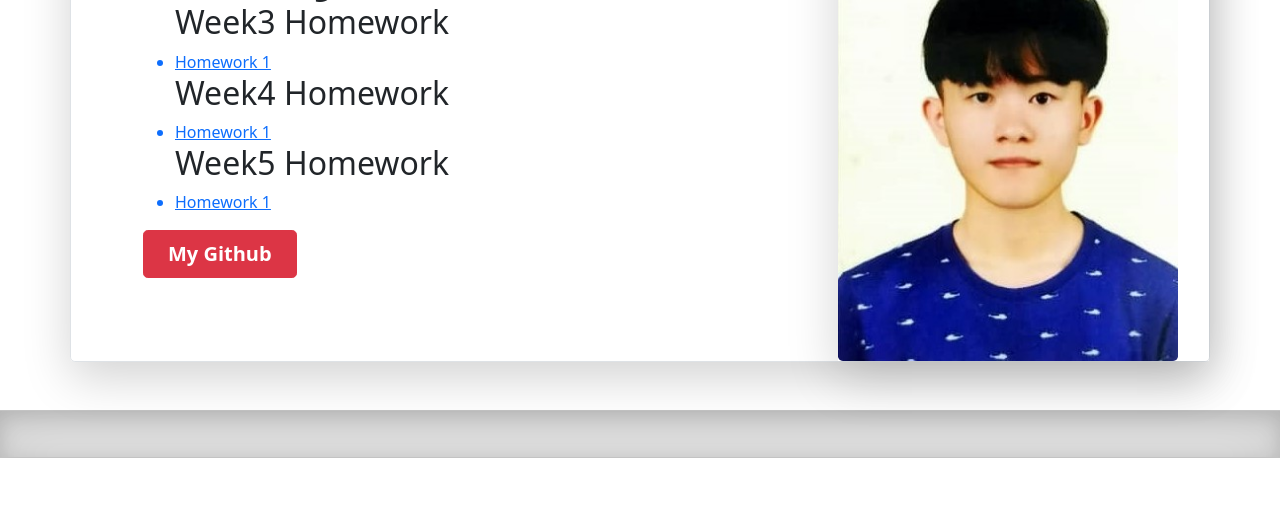
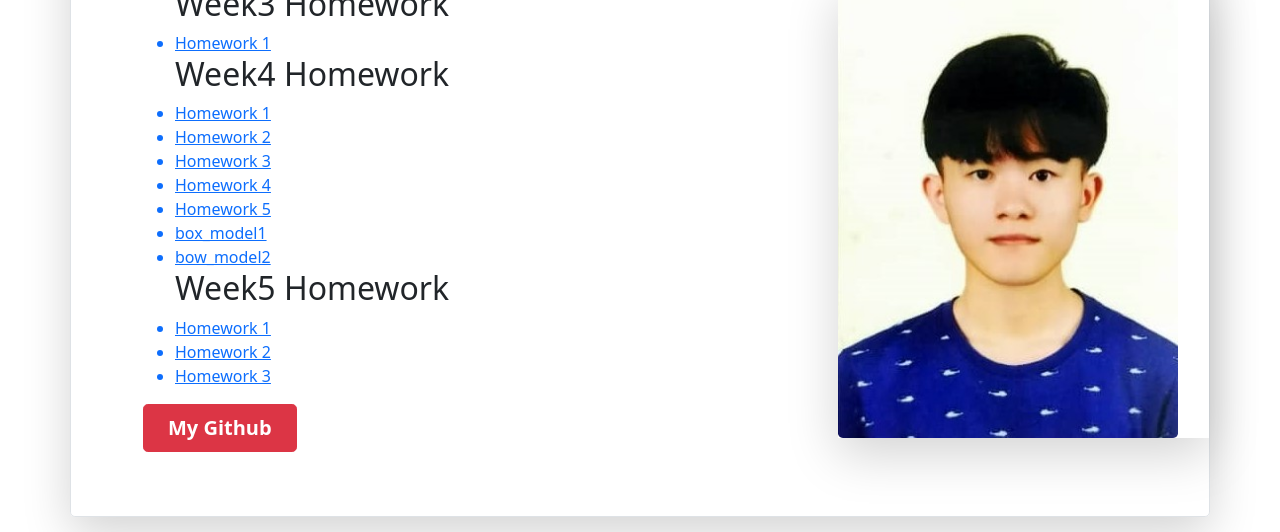
Before and after one commit to YewQianSheng/YewQianSheng.github.io, a plain HTML site: page week5/homework4.html in a window 1280 px wide. Shown: the part 780-1312 px from the top of the page. Drawn offline with Linux system fonts and the light colour scheme.

Commit message:
add link

```diff
--- a/week5/homework4.html
+++ b/week5/homework4.html
@@ -75,12 +75,37 @@
                             <li>Homework 1</li>
                         </a>
                         <h2>Week4 Homework</h2>
-                        <a href="https://www.instagram.com/patrick.0523/" target="_new">
+                        <a href="https://yewqiansheng.github.io/week4/homework1.html" target="_new2">
                             <li>Homework 1</li>
                         </a>
+                        <a href="https://yewqiansheng.github.io/week4/homework2.html" target="_new3">
+                            <li>Homework 2</li>
+                        </a>
+                        <a href="https://yewqiansheng.github.io/week4/homework3.html" target="_new4">
+                            <li>Homework 3</li>
+                        </a>
+                        <a href="https://yewqiansheng.github.io/week4/homework4.html" target="_new5">
+                            <li>Homework 4</li>
+                        </a>
+                        <a href="https://yewqiansheng.github.io/week4/homework5.html" target="_new6">
+                            <li>Homework 5</li>
+                        </a>
+                        <a href="https://yewqiansheng.github.io/week4/box_model1.html" target="_new7">
+                            <li>box_model1</li>
+                        </a>
+                        <a href="https://yewqiansheng.github.io/week4/box_model2.html" target="_new8">
+                            <li>bow_model2</li>
+                        </a>
+
                         <h2>Week5 Homework</h2>
-                        <a href="https://www.instagram.com/patrick.0523/" target="_new">
+                        <a href="https://yewqiansheng.github.io/week5/index.html" target="_new9">
                             <li>Homework 1</li>
+                        </a>
+                        <a href="https://yewqiansheng.github.io/week5/homework2.html" target="_new0">
+                            <li>Homework 2</li>
+                        </a>
+                        <a href="https://yewqiansheng.github.io/week5/homework3.html" target="_new11">
+                            <li>Homework 3</li>
                         </a>
 
                     </ul>
```
